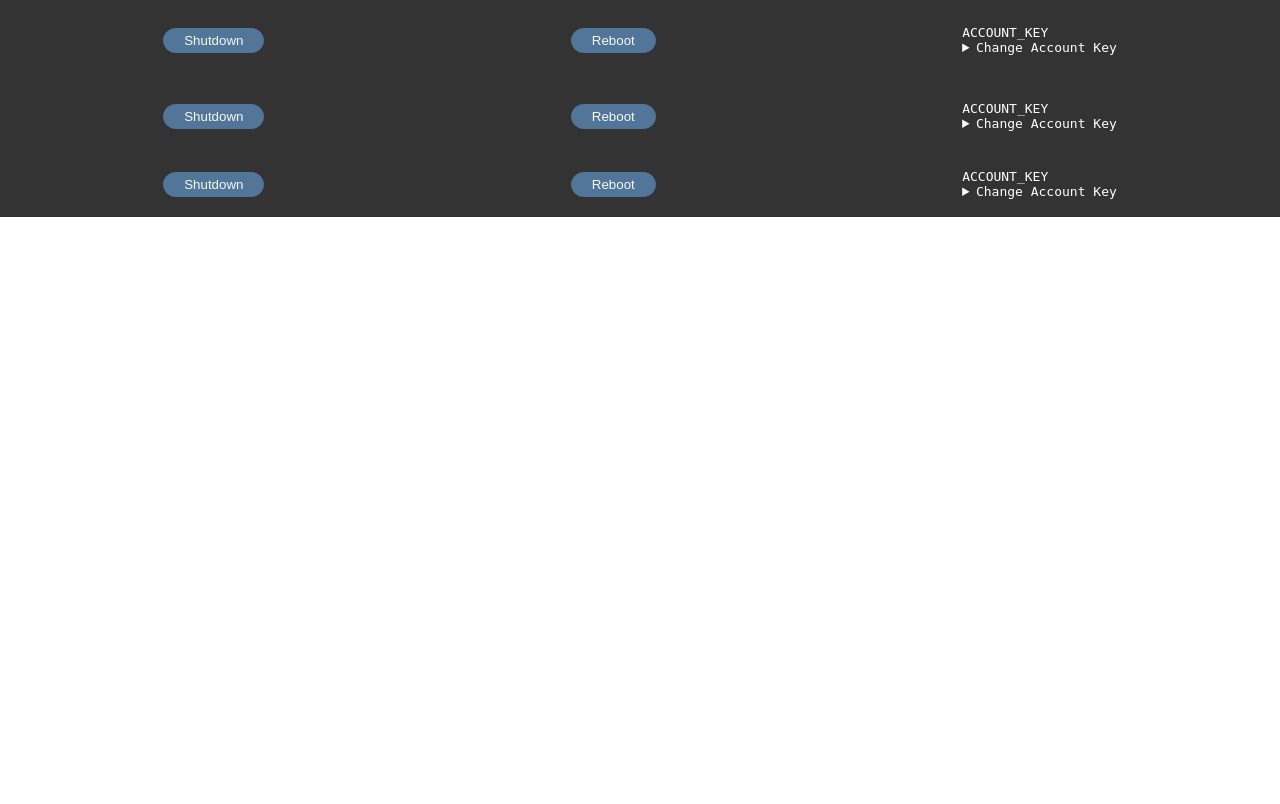
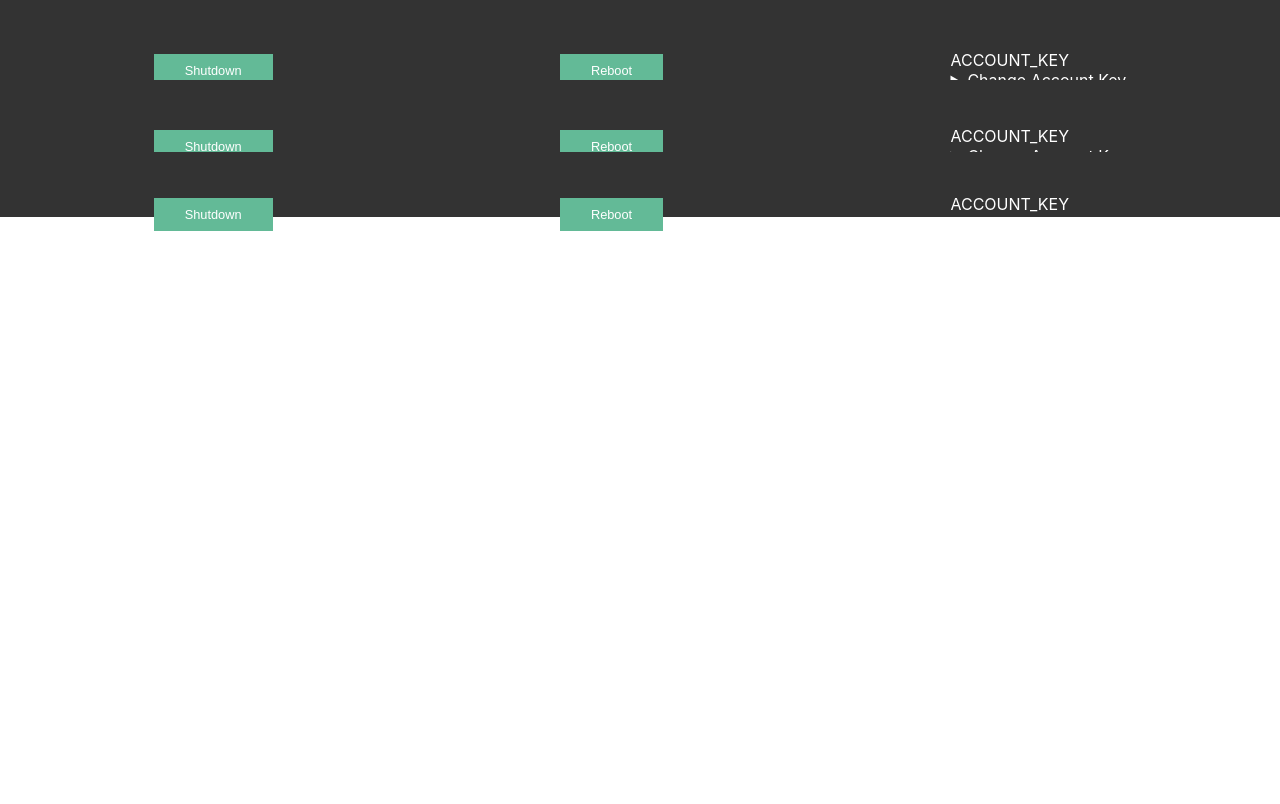
Before and after one commit to balena-labs-projects/rosetta-at-home, a Node server app: page / in a window 1280 px wide. Before the commit the page ends 217 px from the top, so only its background shows below. Run offline with Node 20, Linux system fonts and the light colour scheme.

Commit message:
Change button style, add logo
Change-type: patch
Signed-off-by: Chris Crocker-White <chriscw@balena.io>

```diff
--- a/ui/dashboard/views/index.ejs
+++ b/ui/dashboard/views/index.ejs
@@ -4,12 +4,14 @@
 <head>
   <meta charset="UTF-8" />
   <meta name="viewport" content="width=device-width,initial-scale=1" />
-  <title>Fold For Covid @ <%= deviceName %></title>
+  <title>Fold for Covid @ <%= deviceName %></title>
   <link rel="stylesheet" href="views/style.css" />
 </head>
 
 <body>
   <nav>
+    <img src="views/logo-on-dark.svg" alt="Balena logo" class="logo"/>
+    <br/><br/>
     <form method="post">
       <button type="submit" formaction="/manage/shutdown">
         Shutdown
--- a/ui/dashboard/views/style.css
+++ b/ui/dashboard/views/style.css
@@ -2,7 +2,7 @@
   height: 100vh;
   margin: 0;
   color: white;
-  font-family: monospace;
+  font-family: -apple-system, BlinkMacSystemFont, "Segoe UI", Roboto, Oxygen-Sans, Ubuntu, Cantarell, "Helvetica Neue", sans-serif;
 }
 
 nav {
@@ -23,16 +23,25 @@
   box-sizing: border-box;
   cursor: pointer;
   text-transform: none;
-  color: rgb(248, 248, 248);
+  color: rgb(255, 255, 255);
   outline: none;
   text-decoration: none;
   margin: 0px;
   overflow: visible;
   border-width: 1px;
   border-style: solid;
-  border-color: rgb(82, 118, 153);
+  border-color: rgb(99, 186, 151);
   border-image: initial;
-  padding: 4px 20px;
-  background: rgb(82, 118, 153);
-  border-radius: 20px;
+  padding: 8px 30px;
+  background: rgb(99, 186, 151);
+  font-size: 0.8em;
 }
+
+button:hover {
+  box-shadow: rgb(99, 186, 151) 0px 0px 0px 2px;
+}
+
+.logo {
+  height: 20px;
+  display: block;
+}
```
Also changed, not shown: ui/dashboard/views/logo-on-dark.svg (added).
